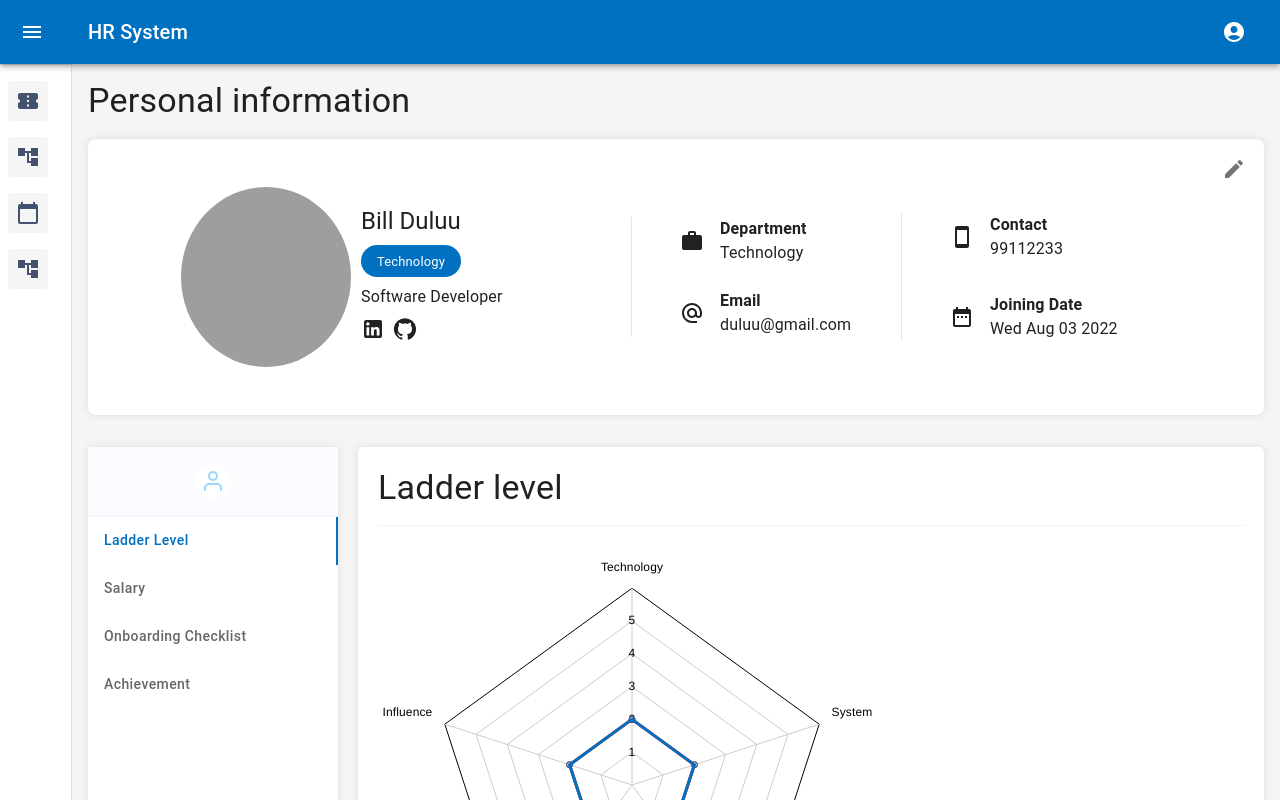
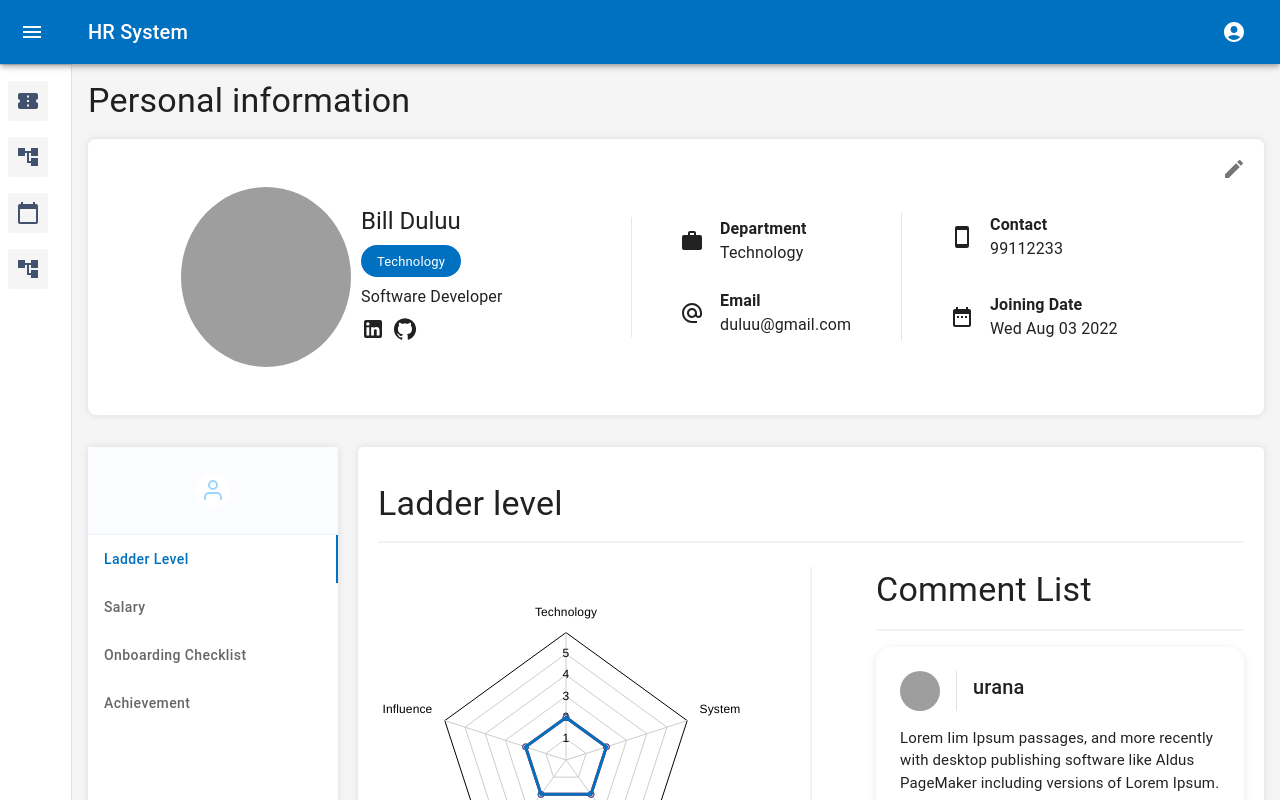
Before and after one commit to nestsolutionsllc/nest-hr, a Next.js app in the folder frontend/: page /profile in a window 1280 px wide. Built offline with nearby package versions, Linux system fonts and the light colour scheme; grey boxes are pictures that could not be loaded.

Commit message:
feat: improved ladder section

```diff
--- a/frontend/src/components/profile/Level.tsx
+++ /dev/null
@@ -1,27 +0,0 @@
-import { Typography, Stack, Box } from "@mui/material";
-import { FC } from "react";
-import Ladder from "../okr/ladder/Ladder";
-
-const styles = {
-  title: {
-    borderBottom: 1,
-    paddingBottom: 2,
-    borderColor: "#f0f2f5",
-  },
-};
-
-const Level: FC = () => {
-  return (
-    <Stack>
-      <Typography variant="h4" sx={styles.title}>
-        Ladder level
-      </Typography>
-      <Box display={"flex"} justifyItems={"center"} width={"500px"}>
-        <Ladder label={"Current"} />
-      </Box>
-      <Typography variant="body1">Ladder level section</Typography>
-    </Stack>
-  );
-};
-
-export default Level;
--- a/frontend/src/components/profile/VerticalTabs.tsx
+++ b/frontend/src/components/profile/VerticalTabs.tsx
@@ -1,6 +1,6 @@
 import { FC, ReactNode, SyntheticEvent, useState } from "react";
 import { Tabs, Tab, Box, Stack } from "@mui/material";
-import Level from "./Level";
+import Ladder from "./ladder";
 import Salary from "./salary";
 import Onboard from "./onboarding/Onboard";
 import Achievement from "./achievement";
@@ -8,7 +8,7 @@ import Achievement from "./achievement";
 const tabItems = [
   {
     title: "Ladder Level",
-    component: <Level />,
+    component: <Ladder />,
   },
   {
     title: "Salary",
--- /dev/null
+++ b/frontend/src/components/profile/ladder/CommentList.tsx
@@ -0,0 +1,34 @@
+import { FC } from "react";
+import { Box, Avatar, Divider, Typography, Stack } from "@mui/material";
+import { LadderCommentItemType } from "../type";
+
+const styles = {
+  container: {
+    marginTop: 2,
+    boxShadow: "0 2px 8px 0 rgb(5 34 97 / 10%)",
+    borderRadius: 4,
+    padding: 3,
+    maxWidth: "500px",
+  },
+  typo: {
+    fontSize: 15,
+  },
+};
+
+const Alim: FC<LadderCommentItemType> = ({ name, img, comment }) => {
+  return (
+    <Box sx={styles.container}>
+      <Stack direction="row" divider={<Divider orientation="vertical" flexItem />} spacing={2}>
+        <Avatar alt="Remy Sharp" src={img} />
+        <Typography variant="h6" component="h6">
+          {name}
+        </Typography>
+      </Stack>
+      <Typography mt={2} sx={styles.typo}>
+        {comment}
+      </Typography>
+    </Box>
+  );
+};
+
+export default Alim;
--- /dev/null
+++ b/frontend/src/components/profile/ladder/index.tsx
@@ -0,0 +1,54 @@
+/* eslint-disable @typescript-eslint/no-unused-vars */
+import { Typography, Stack, Box, Divider } from "@mui/material";
+import { FC, useState } from "react";
+import Ladder from "../../okr/ladder/Ladder";
+import CommentListIndex from "./CommentList";
+import { COMMENT_MOCK_DATA } from "../mockData";
+import { LadderCommentItemType } from "../type";
+
+const styles = {
+  title: {
+    paddingBottom: 2,
+    marginTop: 2,
+  },
+  divider: {
+    border: "1px solid #f0f2f5",
+  },
+};
+
+const Level: FC = () => {
+  // eslint-disable-next-line no-unused-vars
+  const [commentList, setCommentList] = useState<LadderCommentItemType[]>(COMMENT_MOCK_DATA.commentData);
+
+  return (
+    <Stack>
+      <Typography variant="h4" sx={styles.title}>
+        Ladder level
+      </Typography>
+      <Divider sx={styles.divider} orientation="horizontal" />
+      <Stack
+        direction="row"
+        divider={<Divider sx={styles.divider} orientation="vertical" flexItem />}
+        mt={3}
+        spacing={8}
+      >
+        <Box display={"flex"} justifyItems={"center"} width={"500px"}>
+          <Ladder label={"Current"} />
+        </Box>
+        <Stack divider={<Divider sx={styles.divider} orientation="horizontal" flexItem />}>
+          <Typography variant="h4" mb={2} style={styles.title}>
+            Comment List
+          </Typography>
+          {commentList.map((obj, index) => {
+            return (
+              <CommentListIndex key={index} name={obj.name} img={obj.img} comment={obj.comment}></CommentListIndex>
+            );
+          })}
+        </Stack>
+      </Stack>
+      <Typography variant="body1">Ladder level section</Typography>
+    </Stack>
+  );
+};
+
+export default Level;
--- a/frontend/src/components/profile/mockData.ts
+++ b/frontend/src/components/profile/mockData.ts
@@ -1,4 +1,4 @@
-import { InfoType, AchievementListType, CheckListMockType, ChartType } from "./type";
+import { InfoType, AchievementListType, LadderCommentListType, CheckListMockType, ChartType } from "./type";
 
 export const INFO_MOCK_DATA: InfoType = {
   lastName: "Bill",
@@ -118,3 +118,25 @@ export const CHART_MOCK_DATA: ChartType = {
     },
   ],
 };
+
+export const COMMENT_MOCK_DATA: LadderCommentListType = {
+  commentData: [
+    {
+      img: "https://cdn5.shoppy.mn/img/112064/840x0xwebp/nnn.png?h=cdbe20dde8803634a7cb27219a945b52ef0208b3",
+      name: "urana",
+      comment:
+        "Lorem Iim Ipsum passages, and more recently with desktop publishing software like Aldus PageMaker including versions of Lorem Ipsum.",
+    },
+    {
+      img: "https://cdn5.shoppy.mn/img/112070/840x0xwebp/hhhhhhhhhhhhh.png?h=cdbe20dde8803634a7cb27219a945b52ef0208b3",
+      name: "Matar",
+      comment:
+        " Lorem Ipsum i took a galley of type and scrambled it to make a type specimen book. It has sries, but also the leap into electronic typesetting, remaining essentially unchanged. It was popularised in the 1960s with the release of Letraset sheets containing Lorem Ipsum passages, and more recently with desktop ",
+    },
+    {
+      img: "https://cdn3.shoppy.mn/spree/images/1326825/product/open-uri20220506-3073495-momk26.",
+      name: "someOne",
+      comment: "good 1960s with thining Lorem Ipsum passages, and moreof Lorem Ipsum.",
+    },
+  ],
+};
```
Also changed, not shown: frontend/src/components/profile/type.ts (+10 -0 lines), 1 other file (tests, documents, lock files or other folders).
